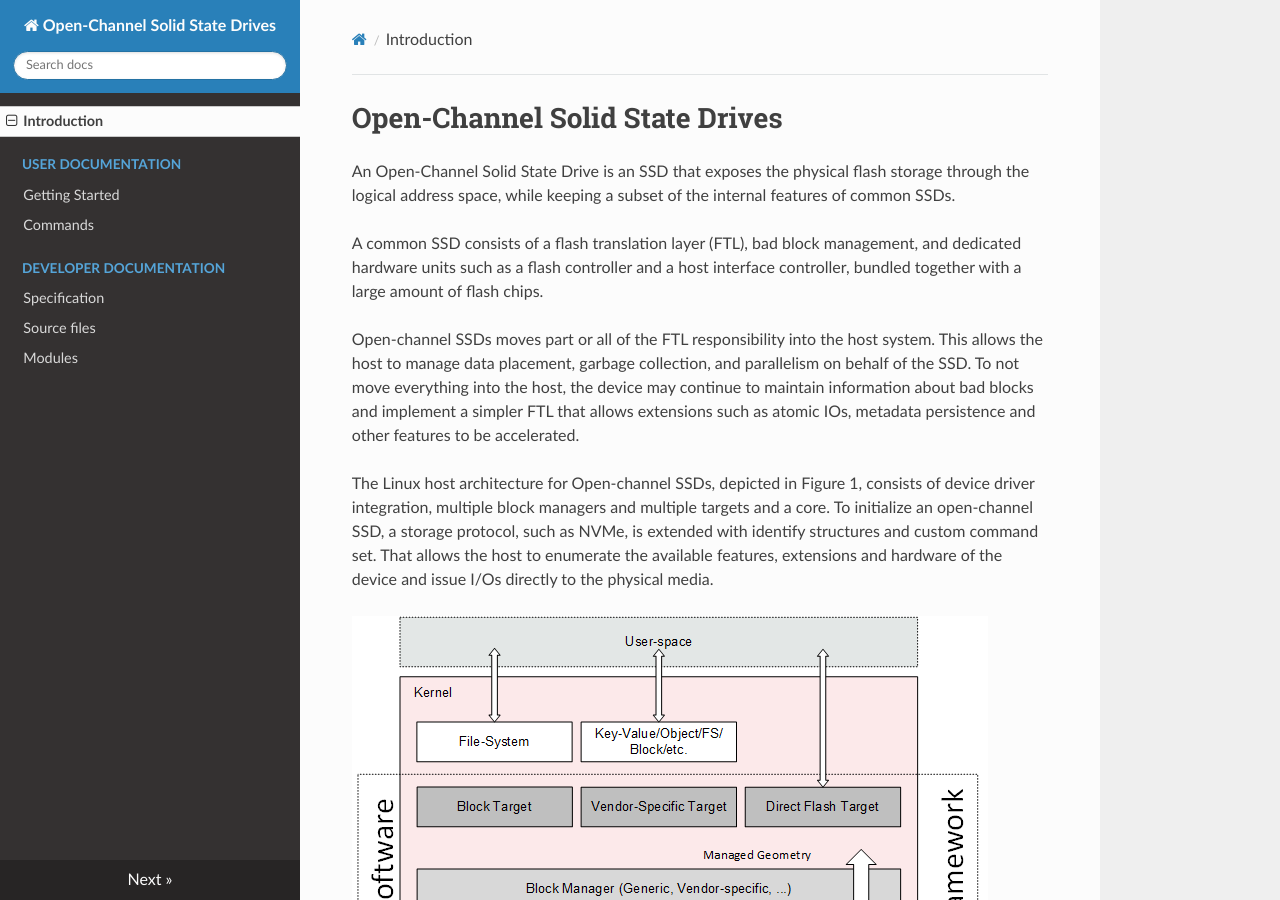
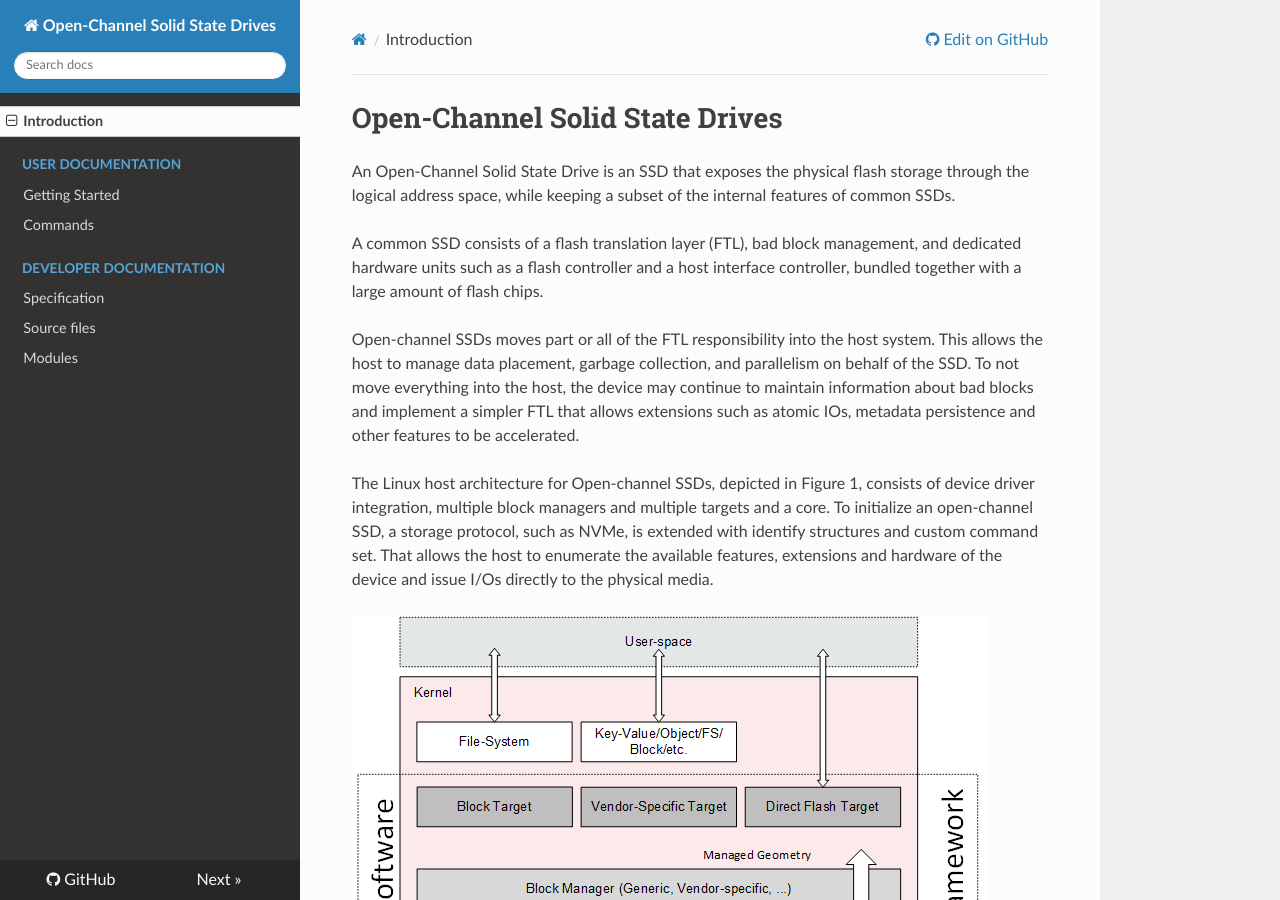
Before and after one commit to OpenChannelSSD/documentation, an MkDocs documentation site: the page built from docs/index.md, in a window 1280 px wide and 900 px high. Built offline with MkDocs 1.6.1, drawn with Linux system fonts in a browser that asks for light colours; nearby versions of some CDN libraries; old or Windows-style settings are respelled for this version of MkDocs; part of the change alters nothing that is shown.

Commit message:
Add repo url

```diff
--- a/mkdocs.yml
+++ b/mkdocs.yml
@@ -1,6 +1,6 @@
 site_name: Open-Channel Solid State Drives
 theme: readthedocs
-
+repo_url: https://github.com/OpenChannelSSD/Documentation
 pages:
  - Introduction: index.md
  - User Documentation:
```
